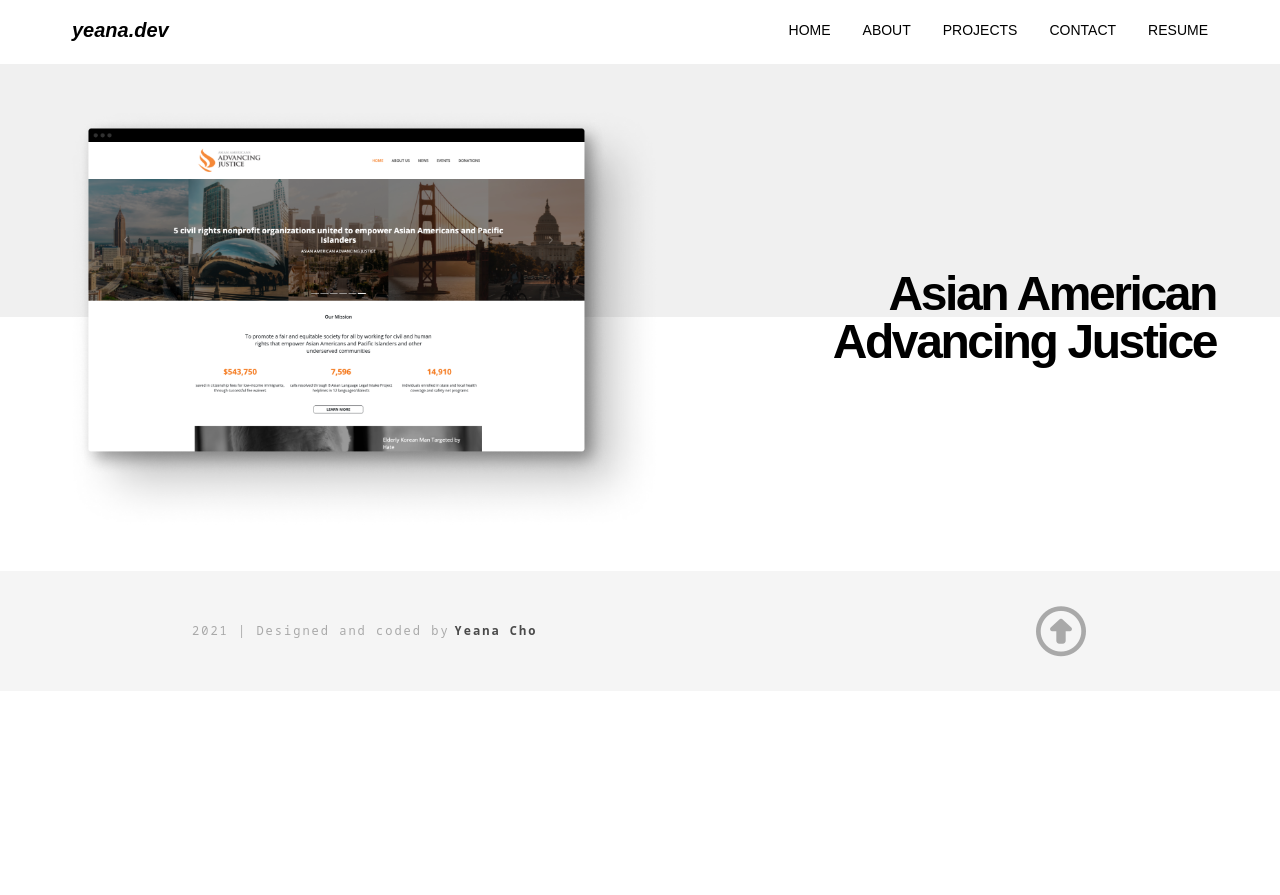
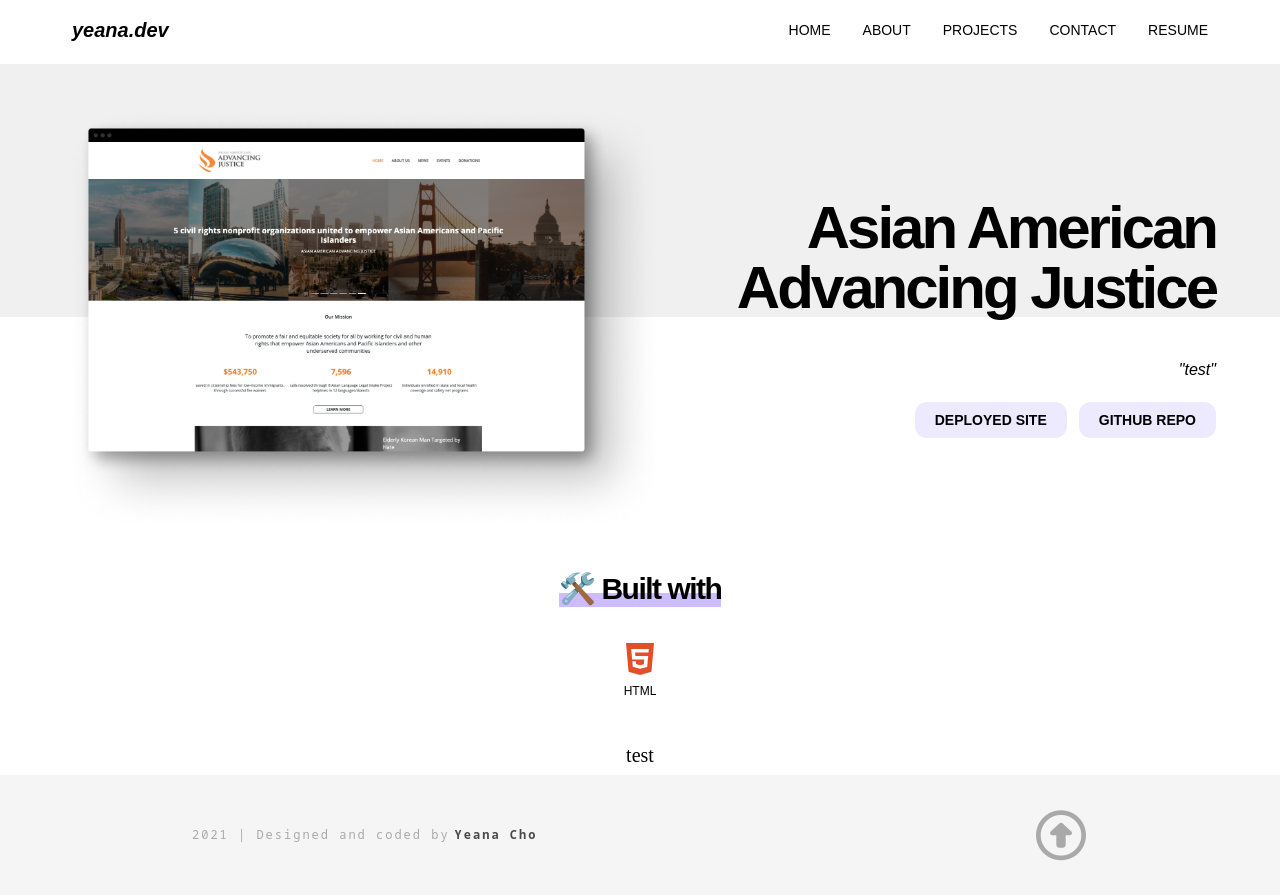
Before and after one commit to yeana-dev/yeana, a React (Create React App) app in the folder client/: page /aaaj in a window 1280 px wide. Before the commit the page ends 800 px from the top, so only its background shows below. Built offline with nearby package versions, Linux system fonts and the light colour scheme.

Commit message:
Added stacks icon and buttons for links

```diff
--- a/client/src/screens/ProjectDetail.jsx
+++ b/client/src/screens/ProjectDetail.jsx
@@ -1,19 +1,57 @@
 import { useParams } from "react-router-dom";
 import { projects } from "../services/projects";
+import { stacks } from "../services/stacks";
 
-export default function ProjectDetail({ props }) {
+export default function ProjectDetail() {
   const { slug } = useParams();
   const project = projects.find((project) => project.slug === slug);
+  let stacksIcon = [];
+  project.used_stacks.forEach((stack) => {
+    stacks.forEach((icon) => {
+      if (icon.name === stack) {
+        stacksIcon.push(icon);
+      }
+    });
+  });
   return (
     <div className="pt-16">
       <header className="bg-split-grey-top py-10">
         <div className="max-w-6xl mx-auto flex justify-between">
-          <img src={project.browser} width="600" />
-          <h1 className="flex items-center font-bold text-5xl tracking-tighter text-right">
-            {project.title}
-          </h1>
+          <img src={project.browser} width="600" alt="" />
+          <div className="flex flex-col gap-10 items-end justify-center">
+            <h1 className="font-bold text-6xl tracking-tighter text-right">
+              {project.title}
+            </h1>
+            <div className="flex flex-col gap-5 items-end italic">
+              <h2 className="block">"{project.sub_header}"</h2>
+              <div className="flex gap-3">
+                <button className="bg-purple-100 py-2 px-5 rounded-xl font-bold uppercase text-sm transition hover:bg-purple-200 hover:ease-in-out duration-250">
+                  Deployed Site
+                </button>
+                <button className="bg-purple-100 py-2 px-5 rounded-xl font-bold uppercase text-sm transition hover:bg-purple-200 hover:ease-in-out duration-250">
+                  Github Repo
+                </button>
+              </div>
+            </div>
+          </div>
         </div>
       </header>
+      <div className="max-w-6xl mx-auto flex flex-col items-center gap-9">
+        <h3 className="text-3xl font-bold tracking-tighter bg-split-purple-bottom">
+          🛠️ Built with
+        </h3>
+        <ul className="flex gap-7">
+          {stacksIcon.map((icon) => (
+            <li className="w-20 flex flex-col justify-center items-center gap-2">
+              <div className="w-8">{icon.svg}</div>
+              <span className="text-xs">{icon.name}</span>
+            </li>
+          ))}
+        </ul>
+        <p className="font-serif text-xl leading-10 text-center">
+          {project.description}
+        </p>
+      </div>
     </div>
   );
 }
```
